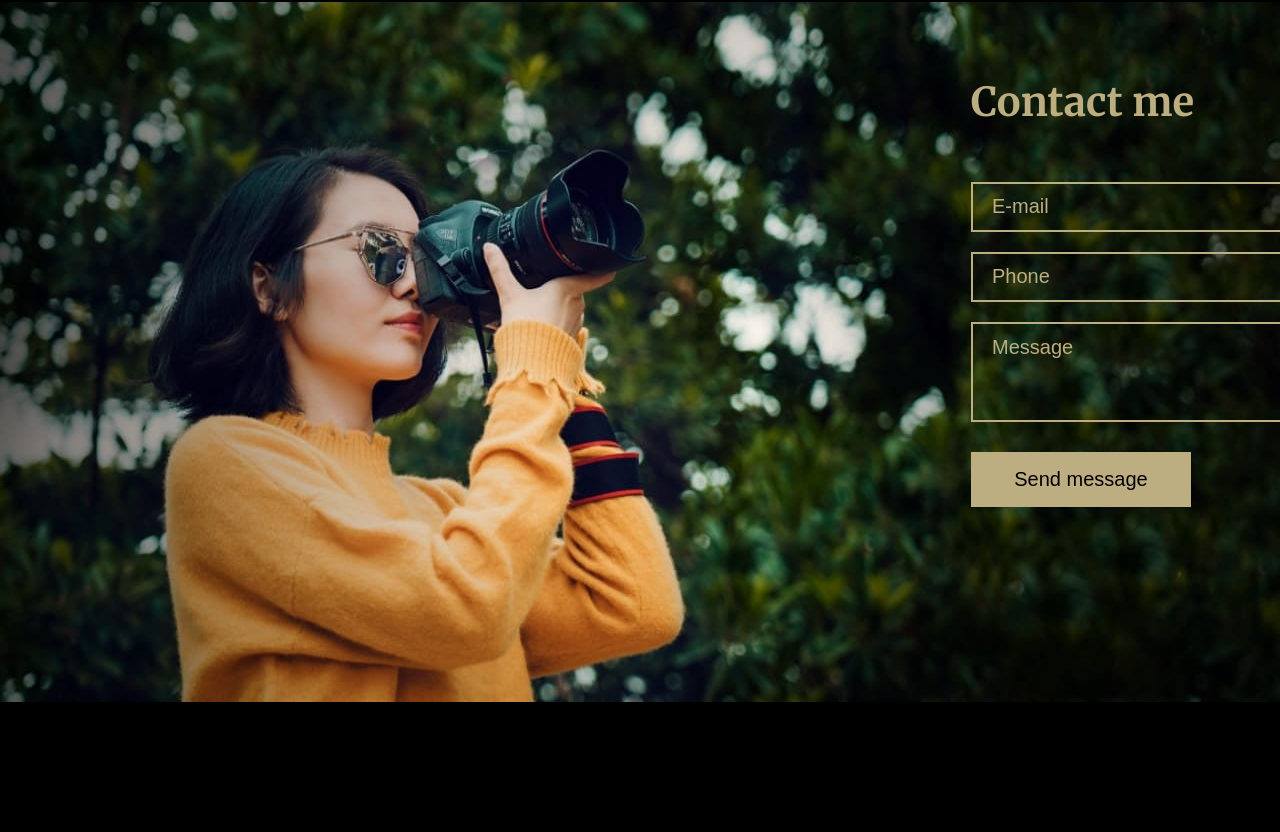
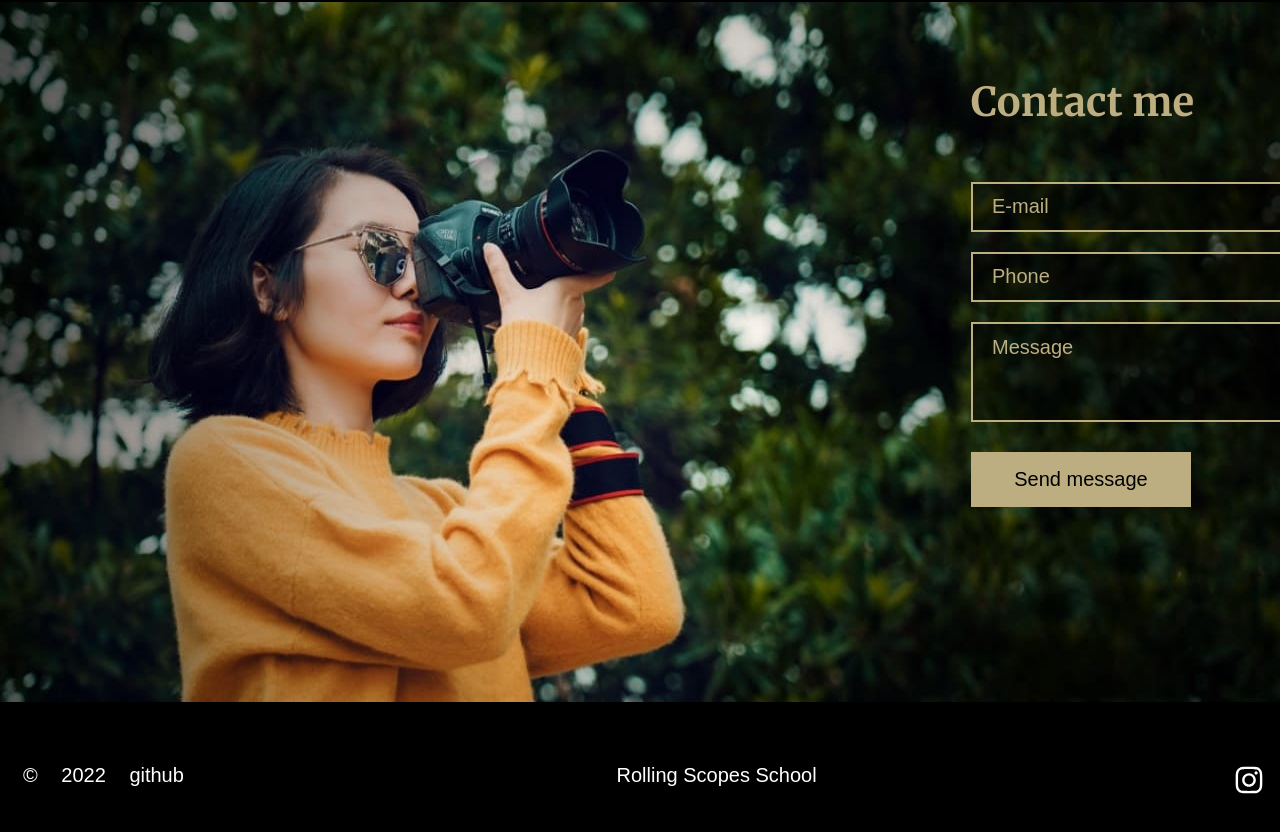
Before and after one commit to mike-prybytkin/tic-tac-toe, a plain HTML site: page portfolio/index.html in a window 1280 px wide. Shown: the part 4678-5510 px from the top of the page. Before the commit the page ends 5380 px from the top, so only its background shows below. Drawn offline with Linux system fonts and the light colour scheme.

Commit message:
feat: add footer

```diff
--- a/portfolio/index.html
+++ b/portfolio/index.html
@@ -148,11 +148,20 @@
 
     <footer class="footer">
         <div class="container">
+            <div class="wrapper-footer">
+                <div class="date-of-development"> <span>&copy;</span> <span>2022</span> <span><a href="https://github.com/mike-prybytkin" title="my github">github</a></span></div>
+                <div class="rsschool-link"><a href="https://rs.school/js-stage0/" title="RS school">Rolling Scopes School</a></div>
+                <div>
+                    <ul>
+                        <li><a href="https://www.instagram.com/" title="instagram"><img src="./assets/svg/inst 1.svg" alt="instagram" title="instagram"></a></li>
+                        <li><a href="https://www.facebook.com/" title="facebook"><img src="./assets/svg/fb 1.svg" alt="facebook" title="facebook"></a></li>
+                        <li><a href="https://twitter.com/?lang=en" title="twitter"><img src="./assets/svg/tw 1.svg" alt="twitter" title="twitter"></a></li>
+                        <li><a href="https://www.pinterest.com/" title="pinterest"><img src="./assets/svg/pinterest 1.svg" alt="pinterest" title="pinterest"></a></li>
+                    </ul>
+                </div>
+            </div>
         </div>
     </footer>
-
-
-
 
     <script src="./scripts/index.js"></script>
 </body>
--- a/portfolio/style/style.css
+++ b/portfolio/style/style.css
@@ -320,6 +320,7 @@ h2 {
     padding-left: 19px;
     padding-top: 3px;
     color: #ffffff;
+    background: rgba(0, 0, 0, 0.5);
 }
 
 #textarea {
@@ -334,6 +335,7 @@ h2 {
     background: transparent;
     border: solid #bdae82 2px;
     color: #ffffff;
+    background: rgba(0, 0, 0, 0.5);
 }
 
 ::placeholder {
@@ -356,3 +358,46 @@ h2 {
     color: #000000;
     padding: 0;
 }
+
+.footer {
+    height: 150px;
+    font-family: "Iter", "Arial", sans-serif;
+    font-size: 20px;
+    font-weight: 400;
+    color: #ffffff;
+}
+
+.wrapper-footer {
+    display: flex;
+    justify-content: space-between;
+    padding-top: 62px;
+}
+
+.wrapper-footer div {
+    margin: 0 20px 0 20px;
+}
+
+.footer li {
+    display: inline-block;
+    margin-left: 14px;
+}
+
+.footer li img {
+    width: 32px;
+    height: 32px;
+}
+
+.rsschool-link {
+    padding-left: 15px;
+}
+
+.date-of-development span {
+    padding-right: 15px;
+    padding-left: 3px;
+}
+
+.footer a {
+    text-decoration: none;
+    color: #ffffff;
+    cursor: pointer;
+}
```
Also changed, not shown: portfolio/assets/svg/fb 1.svg (added), portfolio/assets/svg/inst 1.svg (added), portfolio/assets/svg/pinterest 1.svg (added), portfolio/assets/svg/tw 1.svg (added).
